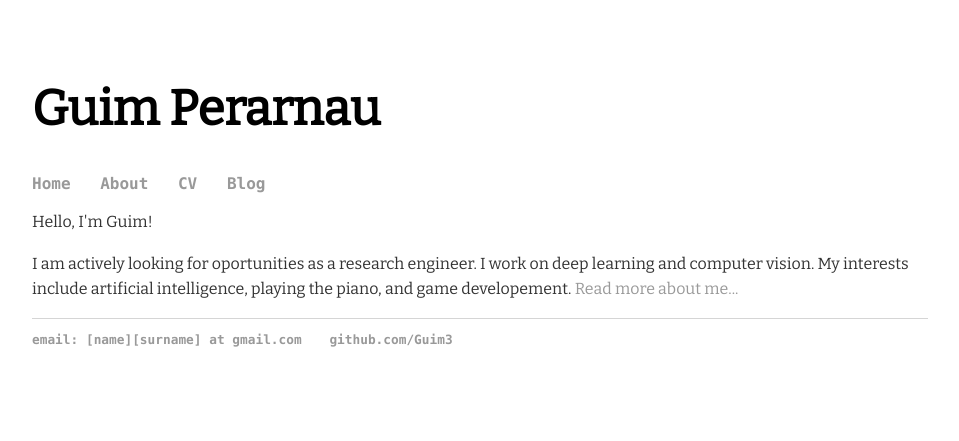
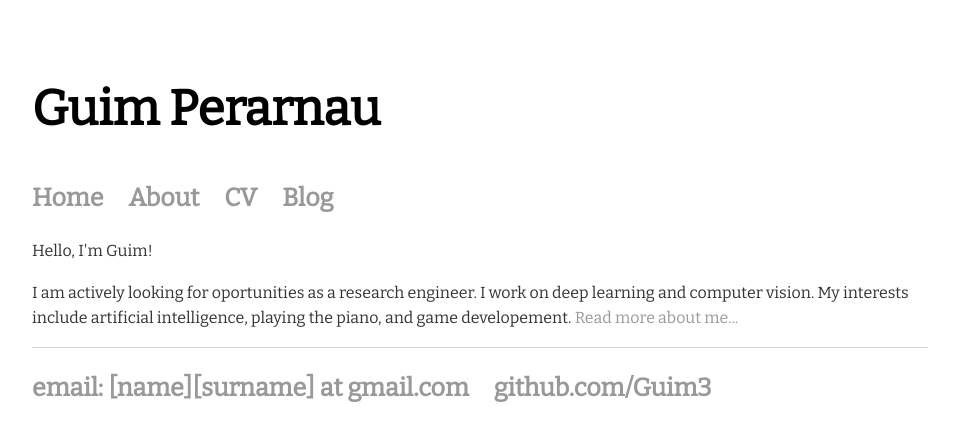
Before and after one commit to Guim3/guim3.github.io, a Jekyll site: the page built from index.html, in a window 1280 px wide. Shown: the top 441 px of the page, without its empty margins (160-1119 px from the left). Built offline with Jekyll 4.4.1, drawn with Linux system fonts in a browser that asks for light colours.

Commit message:
Update main.css

```diff
--- a/css/main.css
+++ b/css/main.css
@@ -1,11 +1,13 @@
 body {
+    font-family: Bitter;
     margin: 60px auto;
     width: 70%;
 }
 nav ul, footer ul {
-    font-family:Monaco, Menlo, Consolas;
+    font-family: Bitter;/*Monaco, Menlo, Consolas;*/
     padding: 0px;
     list-style: none;
+    font-size: 25px;
     font-weight: bold;
 }
 nav ul li, footer ul li {
```
